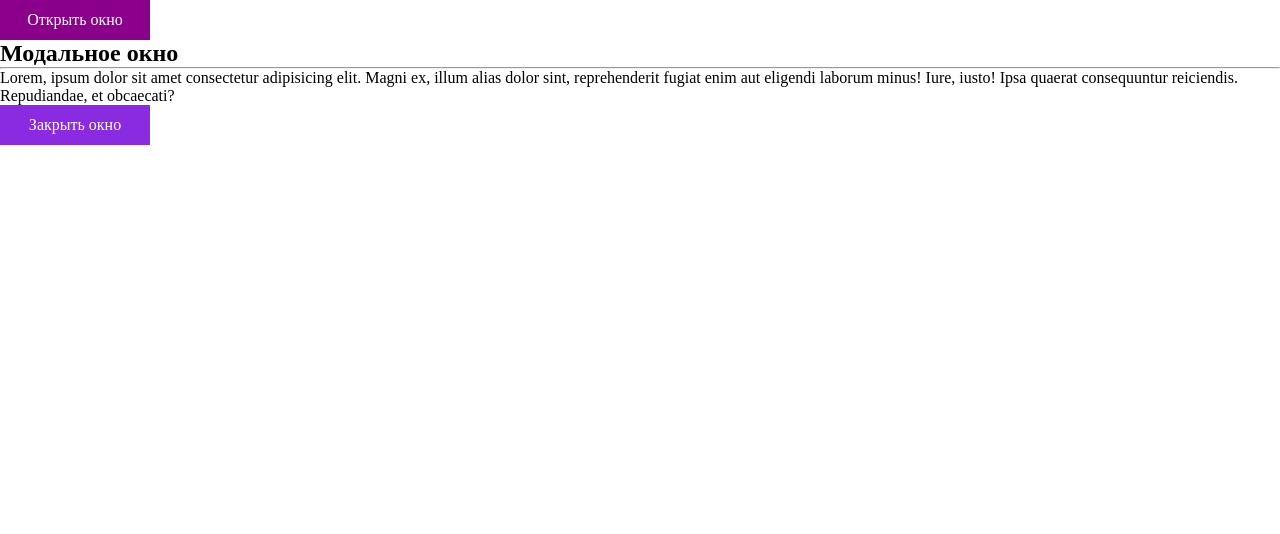
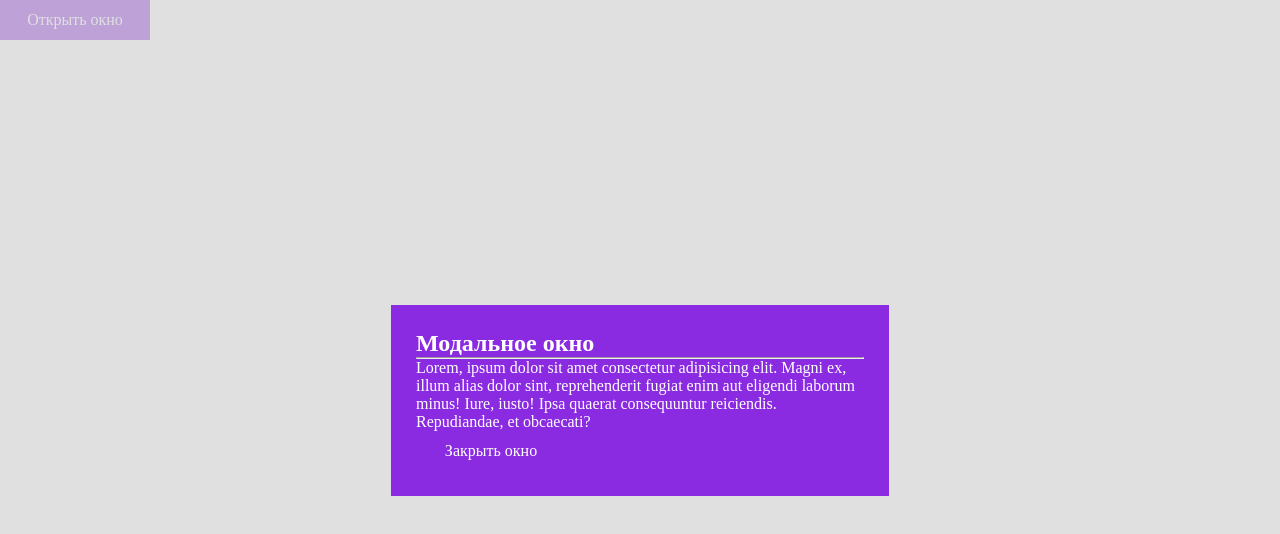
Before and after one commit to Rachell413/11.12.-git, a plain HTML site: page index3.html in a window 1280 px wide. Drawn offline with Linux system fonts and the light colour scheme.

Commit message:
Добавлен стиль для модального окна

```diff
--- a/index3.html
+++ b/index3.html
@@ -58,6 +58,28 @@
             background-color: darkmagenta;
             cursor: pointer;
         }
+        #modal-window {
+            position: fixed;
+
+            top: 0;
+            left: 0;
+
+            width: 100vw;
+            height: 100vh;
+
+            background-color: rgba(211, 211, 211, 0.7);
+
+            display: flex;
+            justify-content: center;
+            align-items: center;
+        }
+        #modal-window-content{
+            padding: 25px;
+            max-width: 35%;
+
+            background-color: blueviolet;
+            color: white;
+        }
     </style>
 </body>
 </html>
```
